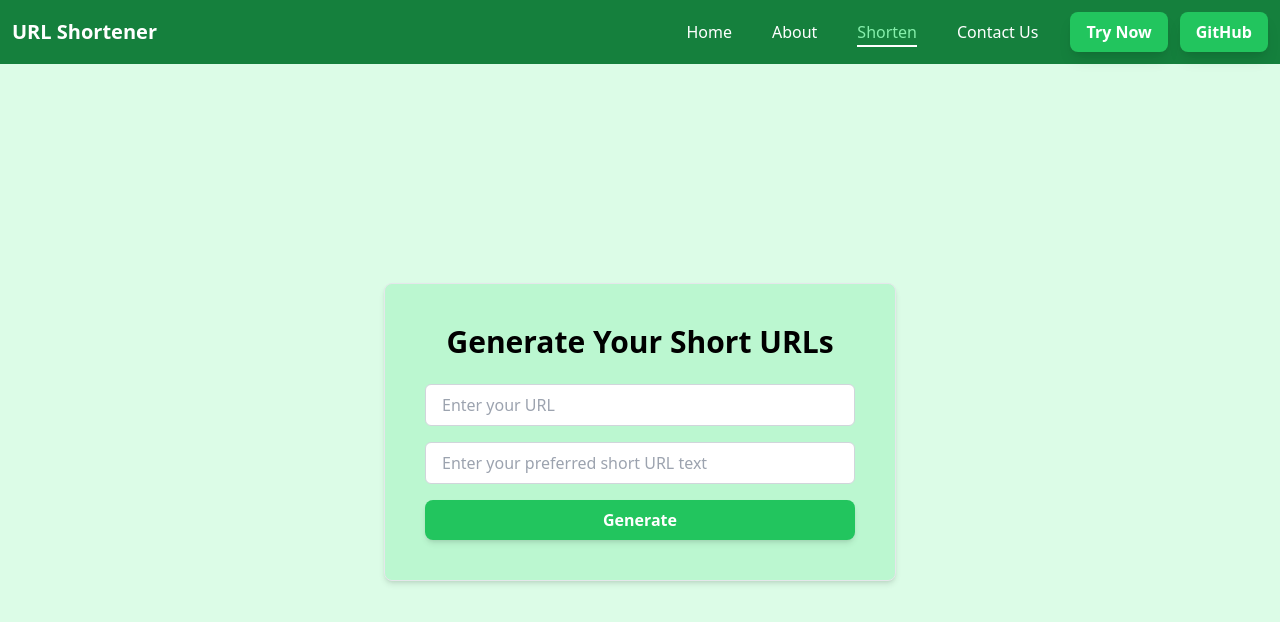
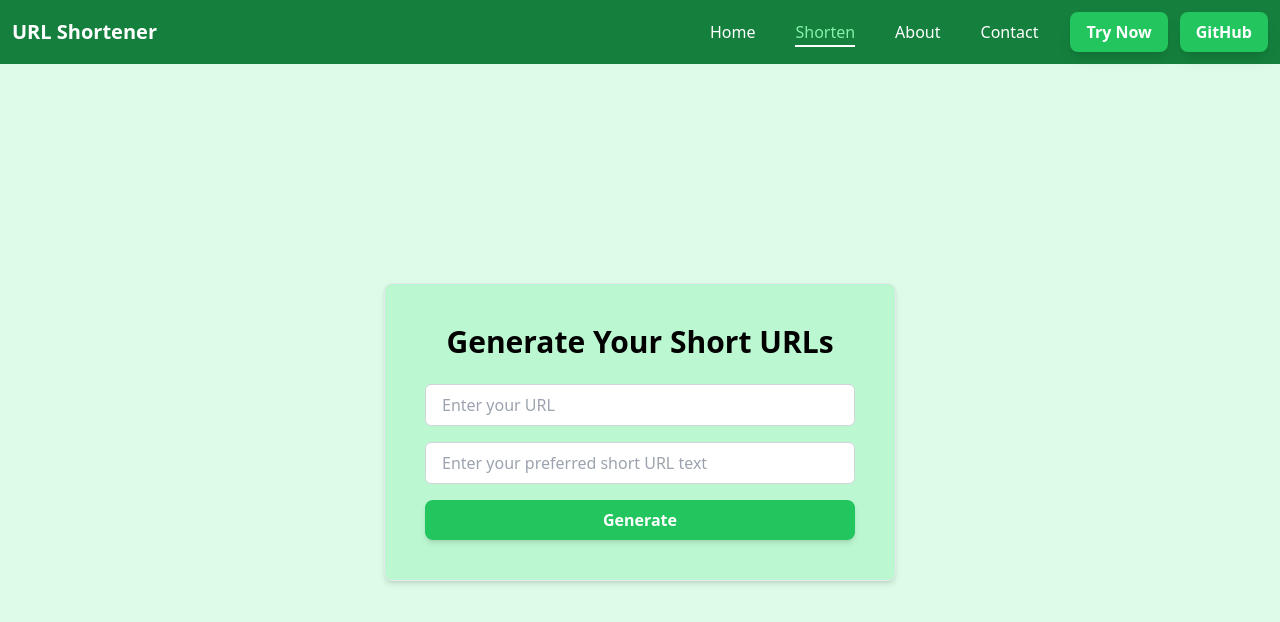
Before and after one commit to ameerhamza313/url-shortener, a Next.js app: page /shorten in a window 1280 px wide. Shown: the top 622 px of the page. Built offline with nearby package versions, Linux system fonts and the light colour scheme.

Commit message:
Added about us page

```diff
--- /dev/null
+++ b/app/about/page.jsx
@@ -0,0 +1,15 @@
+export default function About() {
+  return (
+    <main className='min-h-[calc(100vh-64px)] bg-green-100 flex items-center justify-center p-6'>
+      <section className='bg-white max-w-2xl w-full p-8 rounded-lg shadow-lg border border-gray-200'>
+        <h1 className='text-3xl font-bold text-green-700 text-center mb-4'>
+          About Us
+        </h1>
+        <p className='text-gray-700 text-center text-lg mb-6'>
+          Welcome to our URL Shortener! Making links shorter, sharing easier,
+          and your digital experience smoother.
+        </p>
+      </section>
+    </main>
+  );
+}
--- /dev/null
+++ b/app/contact/page.jsx
@@ -0,0 +1,3 @@
+export default function Contact() {
+  return <h1>Contact</h1>;
+}
--- a/components/navbar.jsx
+++ b/components/navbar.jsx
@@ -9,7 +9,7 @@ const Navbar = () => {
 
   const toggleMenu = () => setMenuOpen(!menuOpen);
 
-  const navLinks = ['Home', 'About', 'Shorten', 'Contact Us'];
+  const navLinks = ['Home', 'Shorten', 'About', 'Contact'];
 
   return (
     <nav className='h-16 bg-green-700 flex justify-between items-center px-3 text-white relative z-10'>
```
